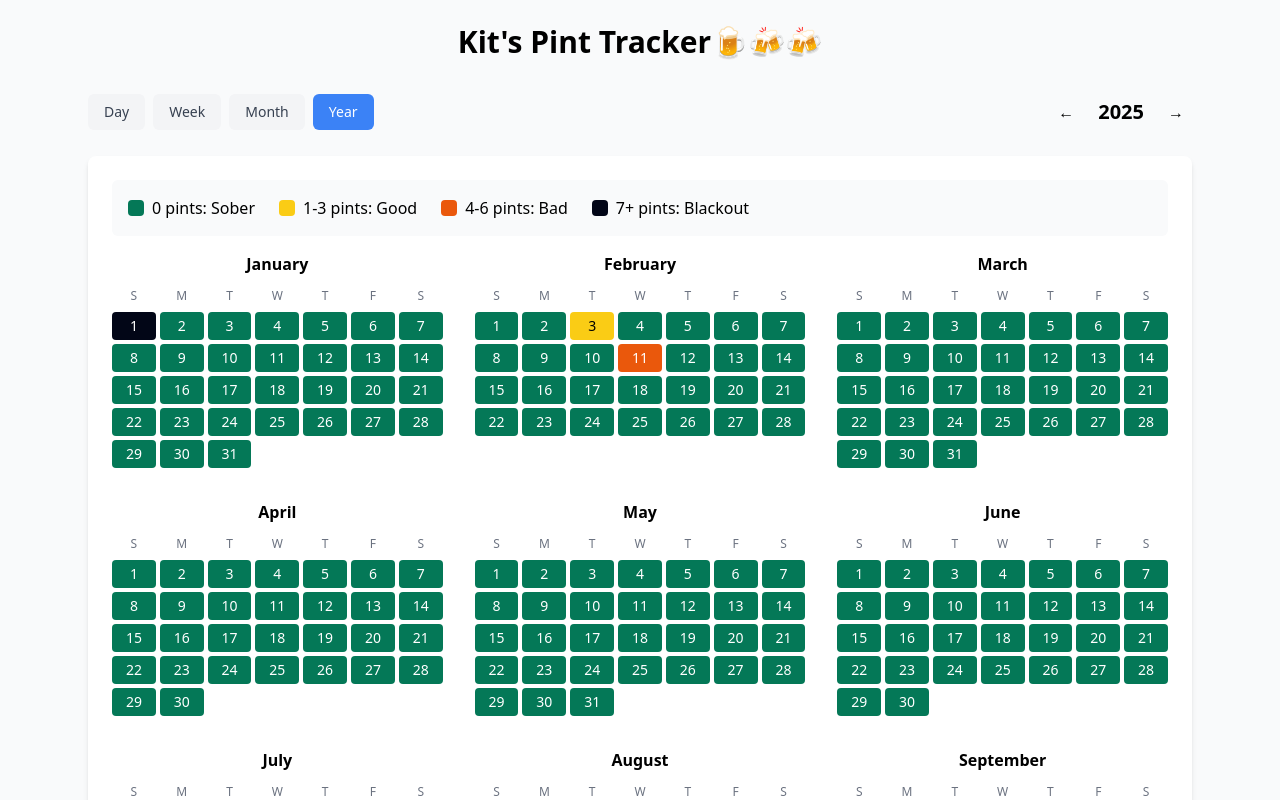
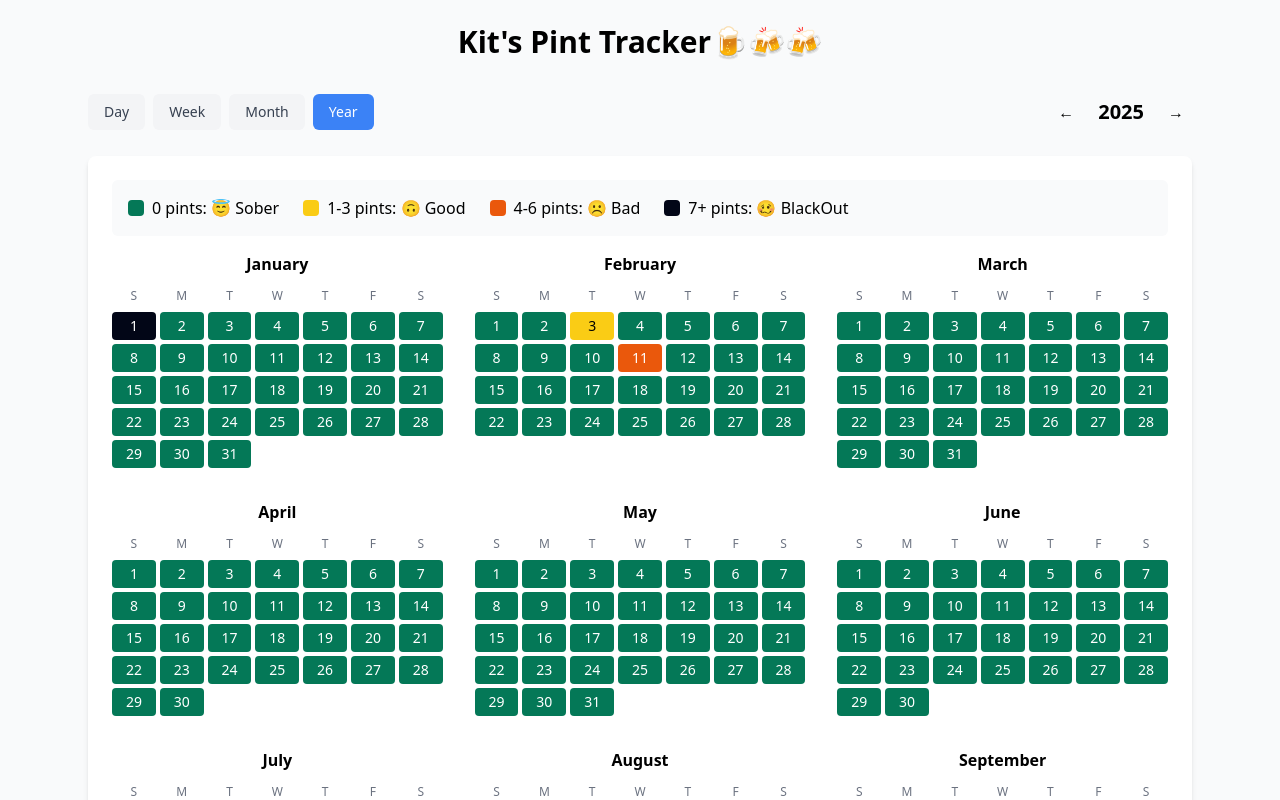
Before and after one commit to saikrishnacelupuri/Pint-Intake-log, a Vue app: page / in a window 1280 px wide. Shown: the top 800 px of the page. Built offline with nearby package versions, Linux system fonts and the light colour scheme.

Commit message:
added emojies

```diff
--- a/src/components/WaterTracker.vue
+++ b/src/components/WaterTracker.vue
@@ -183,20 +183,20 @@ const sortedLogs = computed(() => {
 
         <div class="flex items-center">
           <div class="w-4 h-4 rounded bg-emerald-700 mr-2"></div>
-          <span>0 pints: Sober</span>
+          <span>0 pints: 😇 Sober</span>
         </div>
 
         <div class="flex items-center">
           <div class="w-4 h-4 rounded bg-yellow-400 mr-2"></div>
-          <span>1-3 pints: Good</span>
+          <span>1-3 pints: 🙃 Good</span>
         </div>
         <div class="flex items-center">
           <div class="w-4 h-4 rounded bg-orange-600 mr-2"></div>
-          <span>4-6 pints: Bad</span>
+          <span>4-6 pints: ☹️ Bad</span>
         </div>
         <div class="flex items-center">
           <div class="w-4 h-4 rounded bg-slate-950 mr-2"></div>
-          <span>7+ pints: Blackout</span>
+          <span>7+ pints: 🥴 BlackOut</span>
         </div>
       </div>
 
```
